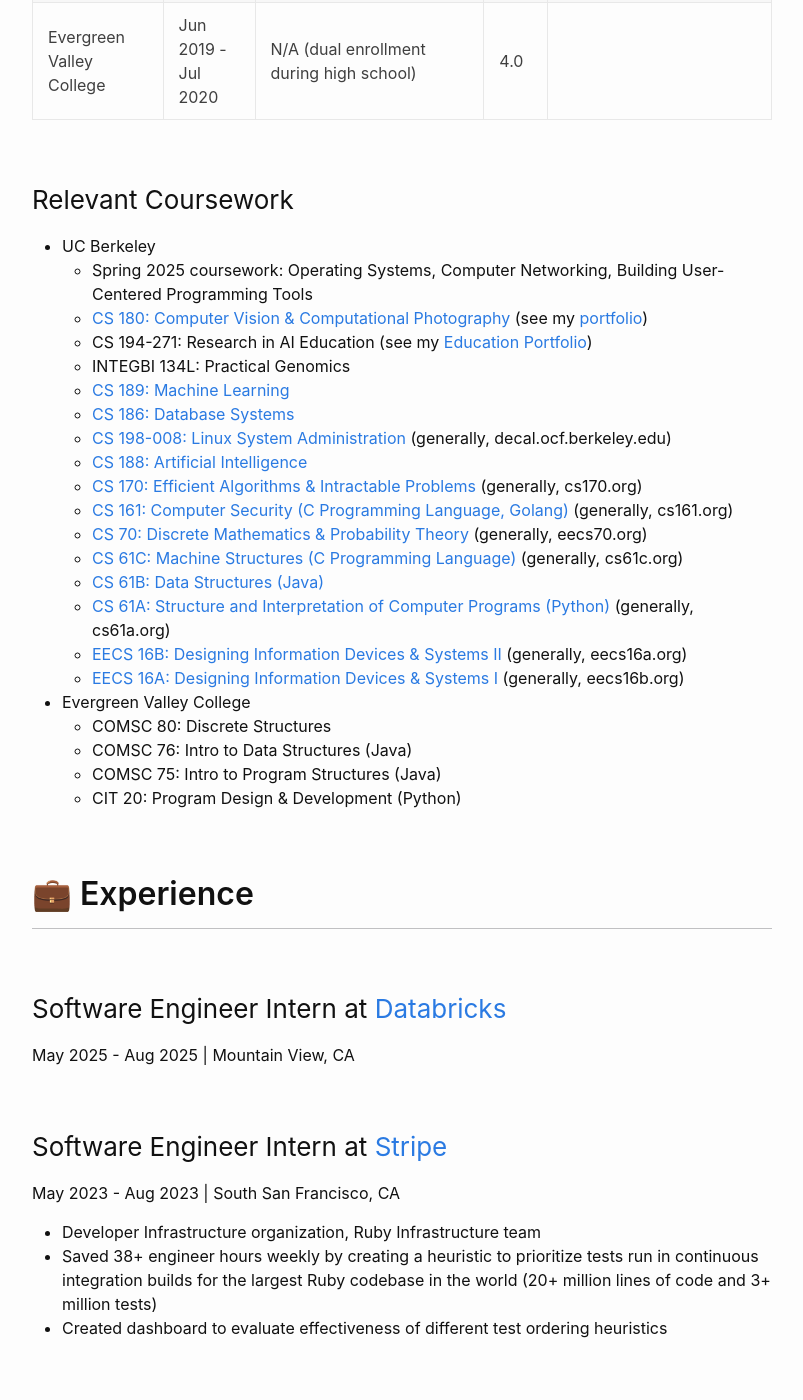
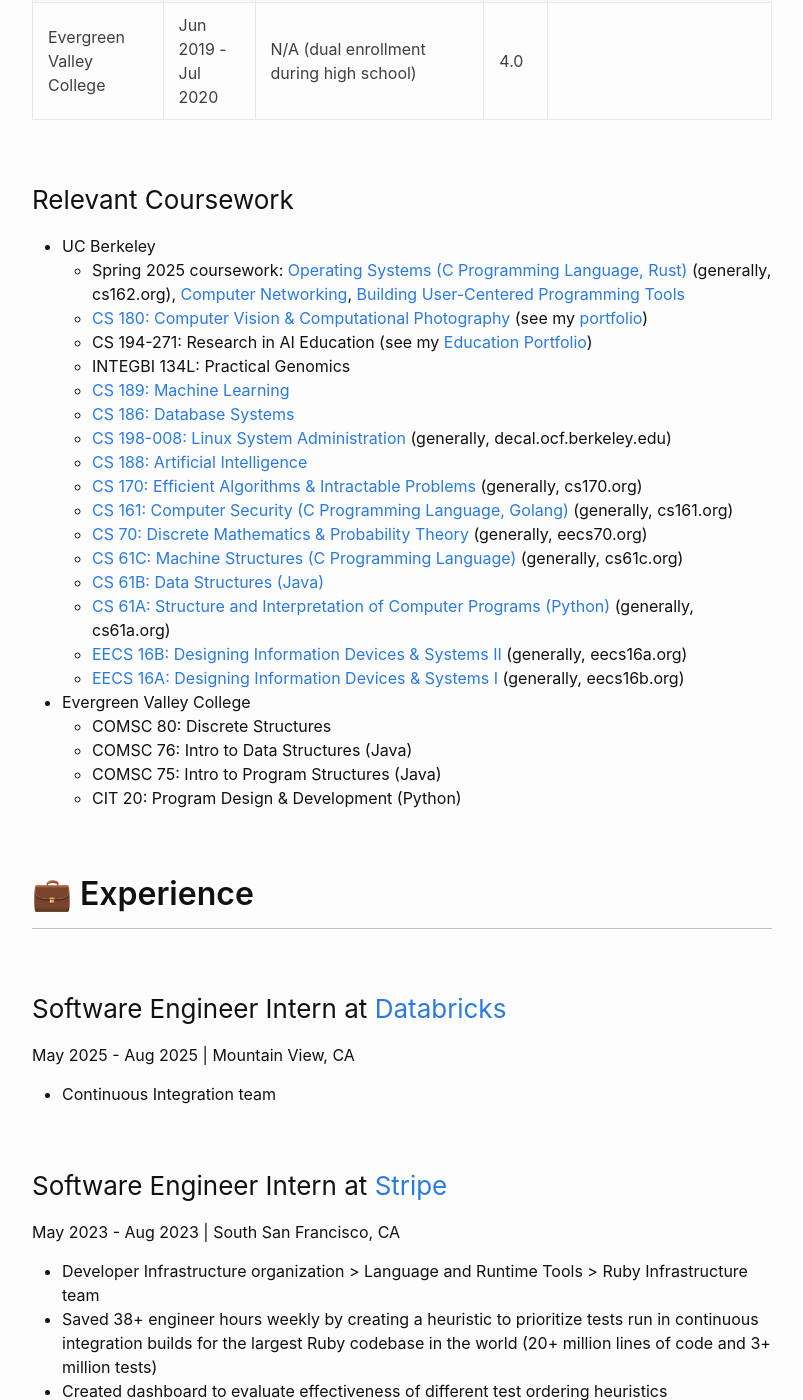
Before and after one commit to phrdang/phrdang.github.io, a Jekyll site: the page built from about.md, in a window 1280 px wide and 1400 px high, scrolled down 1201 px. Shown: the whole window, without its empty margins (238-1041 px from the left). Built offline with Jekyll 4.4.1, drawn with Linux system fonts in a browser that asks for light colours.

Commit message:
Update Resources, About page

```diff
--- a/about.md
+++ b/about.md
@@ -34,7 +34,7 @@
 ### Relevant Coursework
 
 - UC Berkeley
-  - Spring 2025 coursework: Operating Systems, Computer Networking, Building User-Centered Programming Tools
+  - Spring 2025 coursework: [Operating Systems (C Programming Language, Rust)](https://inst.eecs.berkeley.edu/~cs162/sp25) (generally, cs162.org), [Computer Networking](https://sp25.cs168.io), [Building User-Centered Programming Tools](https://schasins.com/cs294-usable-programming-2025/)
   - [CS 180: Computer Vision & Computational Photography](https://inst.eecs.berkeley.edu/~cs180/fa24/) (see my [portfolio](https://phrdang.github.io/cs180-portfolio/))
   - CS 194-271: Research in AI Education (see my [Education Portfolio](/ed-portfolio.md))
   - INTEGBI 134L: Practical Genomics
@@ -61,10 +61,12 @@
 ### Software Engineer Intern at [Databricks](https://www.databricks.com/)
 May 2025 - Aug 2025 | Mountain View, CA
 
+- Continuous Integration team
+
 ### Software Engineer Intern at [Stripe](https://stripe.com/)
 May 2023 - Aug 2023 | South San Francisco, CA
 
-- Developer Infrastructure organization, Ruby Infrastructure team
+- Developer Infrastructure organization > Language and Runtime Tools > Ruby Infrastructure team
 - Saved 38+ engineer hours weekly by creating a heuristic to prioritize tests run in continuous integration builds for
 the largest Ruby codebase in the world (20+ million lines of code and 3+ million tests)
 - Created dashboard to evaluate effectiveness of different test ordering heuristics
@@ -166,6 +168,7 @@
 - C Programming Language
 - Golang
 - SQL
+- Rust
 - Scheme
 
 ### Other
```
Also changed, not shown: resources.md (+1 -0 lines).
